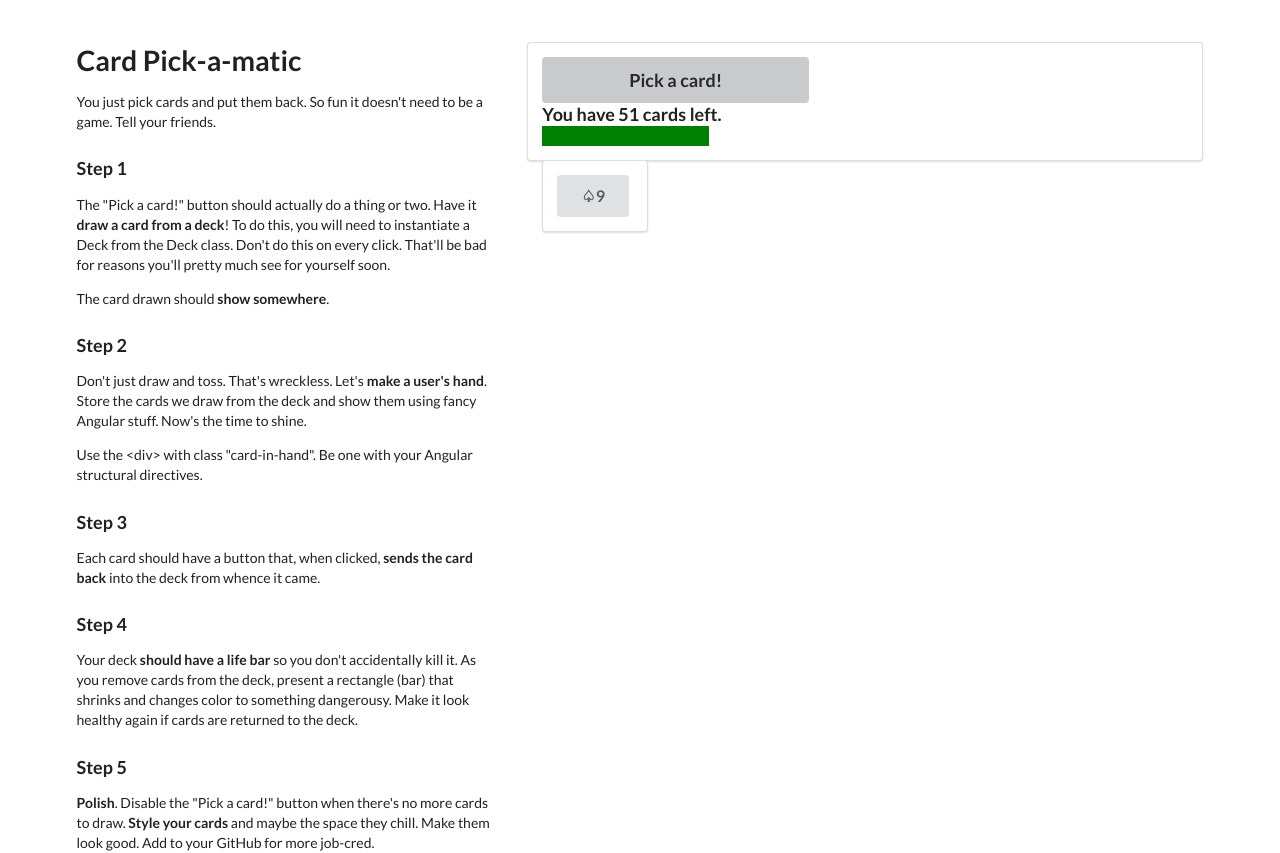
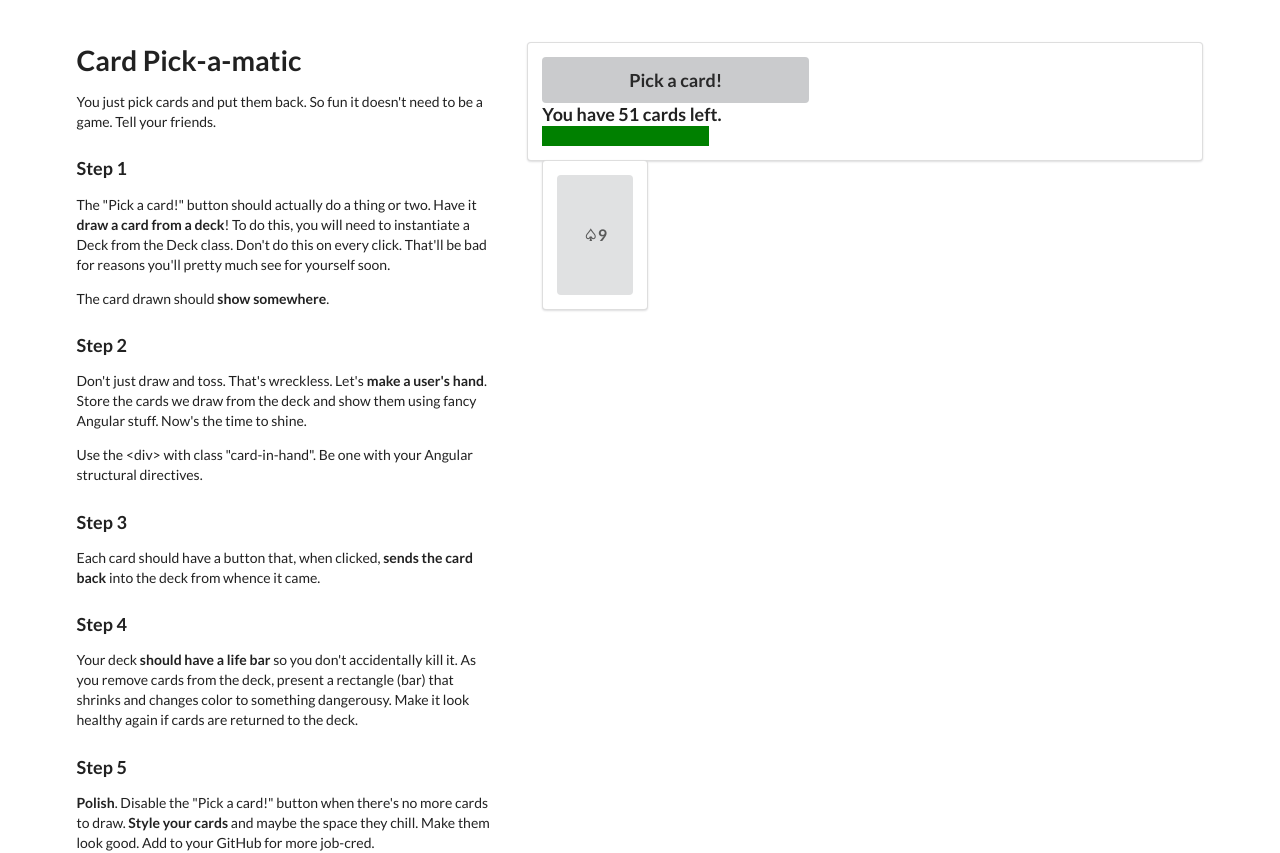
Before and after one commit to tsasselli/AngularCards, an Angular app: page / in a window 1280 px wide. Both pictures are taken after a click on the button "Pick a card!". Built offline with nearby package versions, Linux system fonts and the light colour scheme.

Commit message:
changed the style around, final updates

```diff
--- a/src/app/app.component.ts
+++ b/src/app/app.component.ts
@@ -15,7 +15,7 @@ export class AppComponent implements OnInit {
 
 	public ngOnInit(): void {
 		// triggers the build of a new deck, it gets build by the Deck.ts file's constructor runing _buildDeck
-		this.deck = new Deck
+		this.deck = new Deck;
 		this.cards = [];
 	}
 
@@ -35,7 +35,7 @@ export class AppComponent implements OnInit {
 		this.cards.splice(this.cards.indexOf(card), 1); // gets the index of the current card and deletes 1
 	}
 
-	public getLastPickedCardLabel(): string {
+	public getLastPickedCard(): string {
 
 		if (!this.cards.length) return; /// will return if no length left to cards.. saftey net
 
@@ -47,10 +47,11 @@ export class AppComponent implements OnInit {
 	//creates a function that sets and manipulates the width of the bar based off of card count divided by total
 	cardBarWidth() {
 		const initalWidth = 170
-		return this.deck.getCardCount() / this.deck.getTotalCardCount() * initalWidth;
+		return this.deck.getCardCount() / 52 * initalWidth;
 	}
 
 	resetDeck() {
-		this.cards = []
+		this.cards = [];
+		this.deck = new Deck;
 	}
 }
--- a/src/app/app.html
+++ b/src/app/app.html
@@ -49,17 +49,17 @@
 			<div class="ui grid">
 				<div class="row">
 					<div class="seven wide middle aligned column">
-						<!-- <ng-template #cardCount>
-							<h2>You have {{ getCardCount() }} cards left.</h2>
-						</ng-template> -->
 						<button (click)="pickCard()" [disabled]="!getCardCount()" class="ui big fluid button">
 							Pick a card!
 						</button>
 						<div *ngIf="getCardCount() !== 52" class="row">
 							<div>
 								<h3>You have {{ getCardCount() }} cards left.</h3>
-								</div>
-<div class="card-count-bar" [ngStyle]="{ width: cardBarWidth() + 'px'}" [ngClass]="cardBarWidth() < 25 ? 'low' : ''">
+							</div>
+							<div class="card-count-bar" [ngStyle]="{ width: cardBarWidth() + 'px'}" [ngClass]="cardBarWidth() < 25 ? 'low' : ''">
+							</div>
+							<div *ngIf="getCardCount() == 0" >
+								<button class="ui big fluid button" (click)="resetDeck()" > Reset Deck</button>
 							</div>
 						</div>
 						<div class="seven wide middle aligned column">
@@ -69,7 +69,7 @@
 			</div>
 
 			<div *ngFor="let card of cards" class="ui left floated compact center aligned segment card-in-hand">
-				<button class="ui large button" (click)="returnCardToDeck(card)">
+				<button class="ui large button button-fill" (click)="returnCardToDeck(card)">
 					{{card?.suit + card?.rank}}
 				</button>
 			</div>
--- a/src/styles.css
+++ b/src/styles.css
@@ -1,6 +1,26 @@
 .card-environment {
 	float: left;
 	width: 60%;
+}
+
+.card-in-hand {
+	background-color: rgb(212, 212, 212);
+	height: 150px;
+	width: 50px;
+}
+
+.button-fill {
+	width: 100%;
+	height: 100%;
+	text-align: center;
+}
+
+.button-fill:hover {
+	background-color: rgb(0, 255, 255);
+}
+
+.card-in-hand:hover {
+	background-color: rgba(240, 255, 255, 0.829);
 }
 
 .instruction {
```
